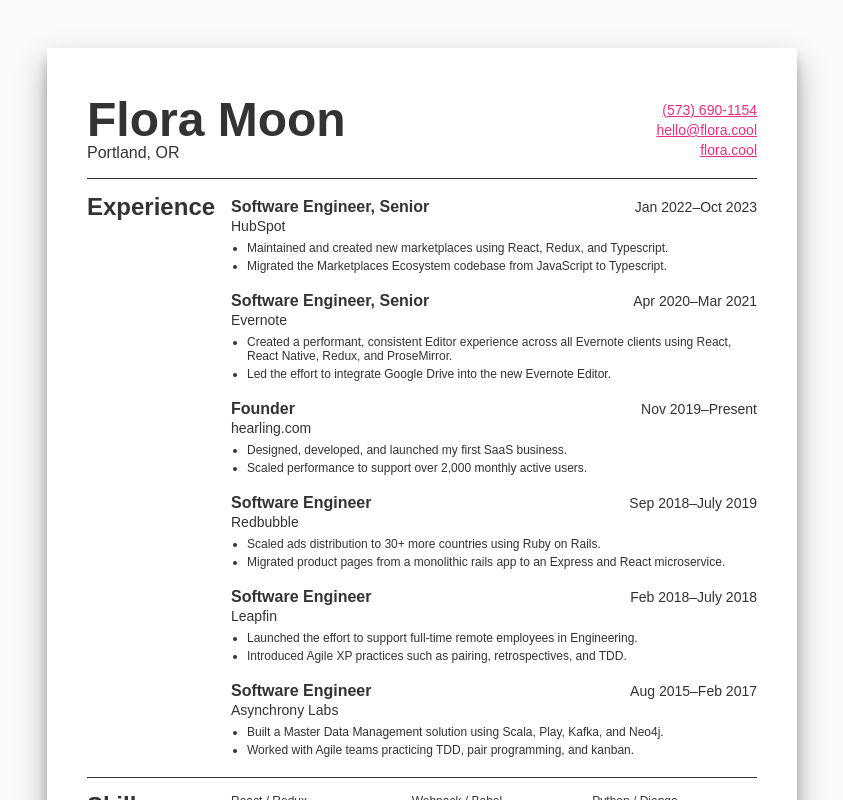
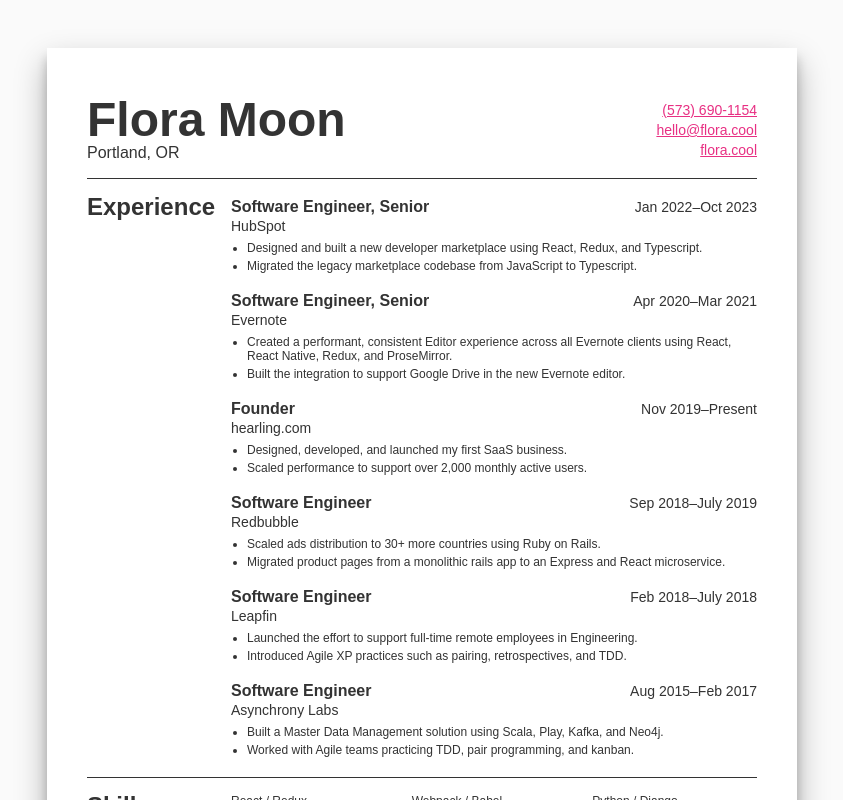
Before and after one commit to floradotcool/resume, a JavaScript app: page / in a window 1280 px wide. Shown: the whole page, without its empty margins (218-1061 px from the left). Built offline with nearby package versions, Linux system fonts and the light colour scheme; the HTML template or start-up script is replaced by a standard one; a web font is replaced by a local one.

Commit message:
update language in Experience section

```diff
--- a/src/sections/Experience/Experience.js
+++ b/src/sections/Experience/Experience.js
@@ -9,12 +9,11 @@
       time="Jan 2022–Oct 2023"
     >
       <li>
-        Maintained and created new marketplaces using React, Redux, and
+        Designed and built a new developer marketplace using React, Redux, and
         Typescript.
       </li>
       <li>
-        Migrated the Marketplaces Ecosystem codebase from JavaScript to
-        Typescript.
+        Migrated the legacy marketplace codebase from JavaScript to Typescript.
       </li>
     </Job>
     <Job
@@ -27,7 +26,8 @@
         clients using React, React Native, Redux, and ProseMirror.
       </li>
       <li>
-        Led the effort to integrate Google Drive into the new Evernote Editor.
+        Built the integration to support Google Drive in the new Evernote
+        editor.
       </li>
     </Job>
     <Job title="Founder" company="hearling.com" time="Nov 2019–Present">
```
